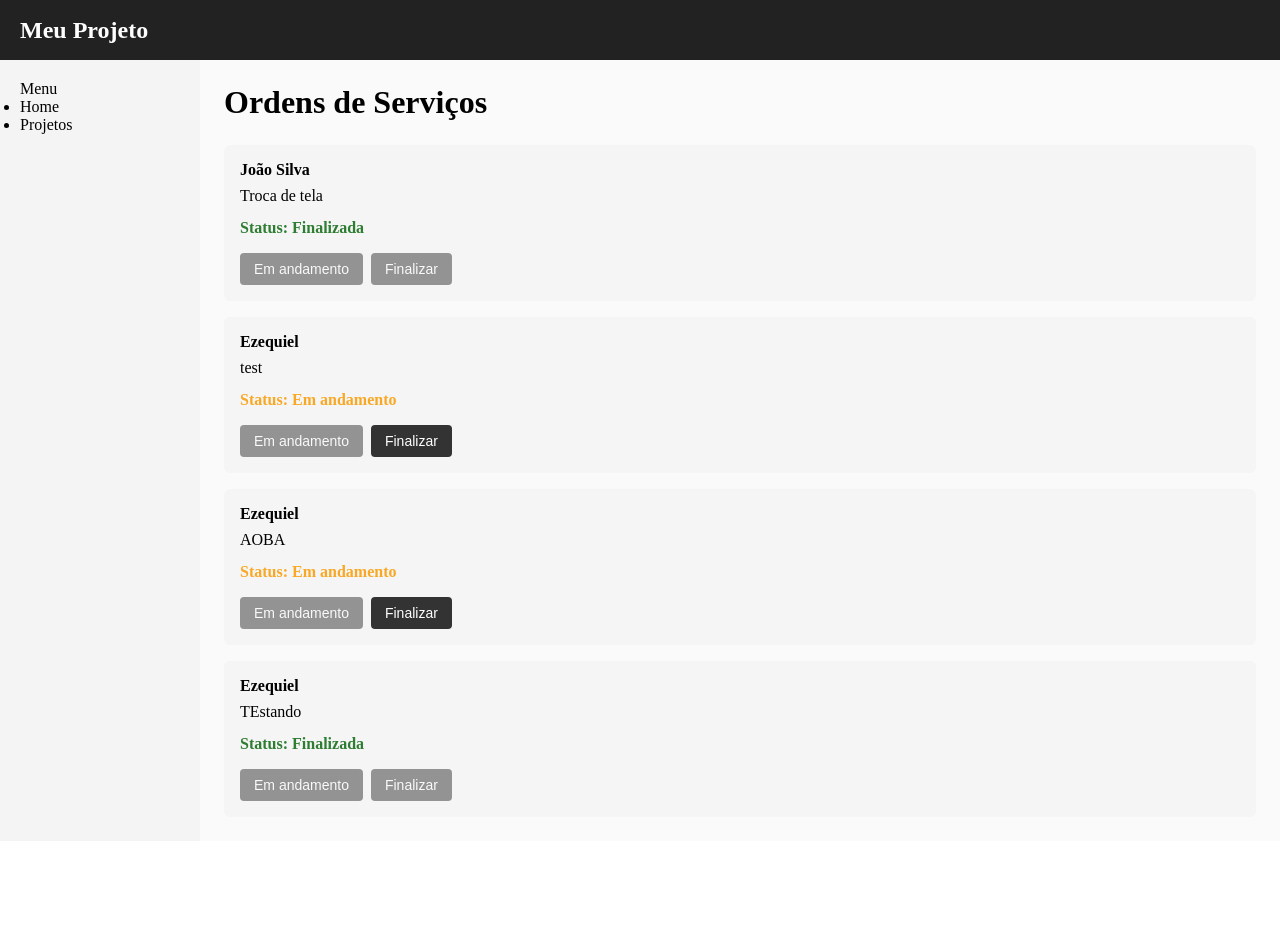
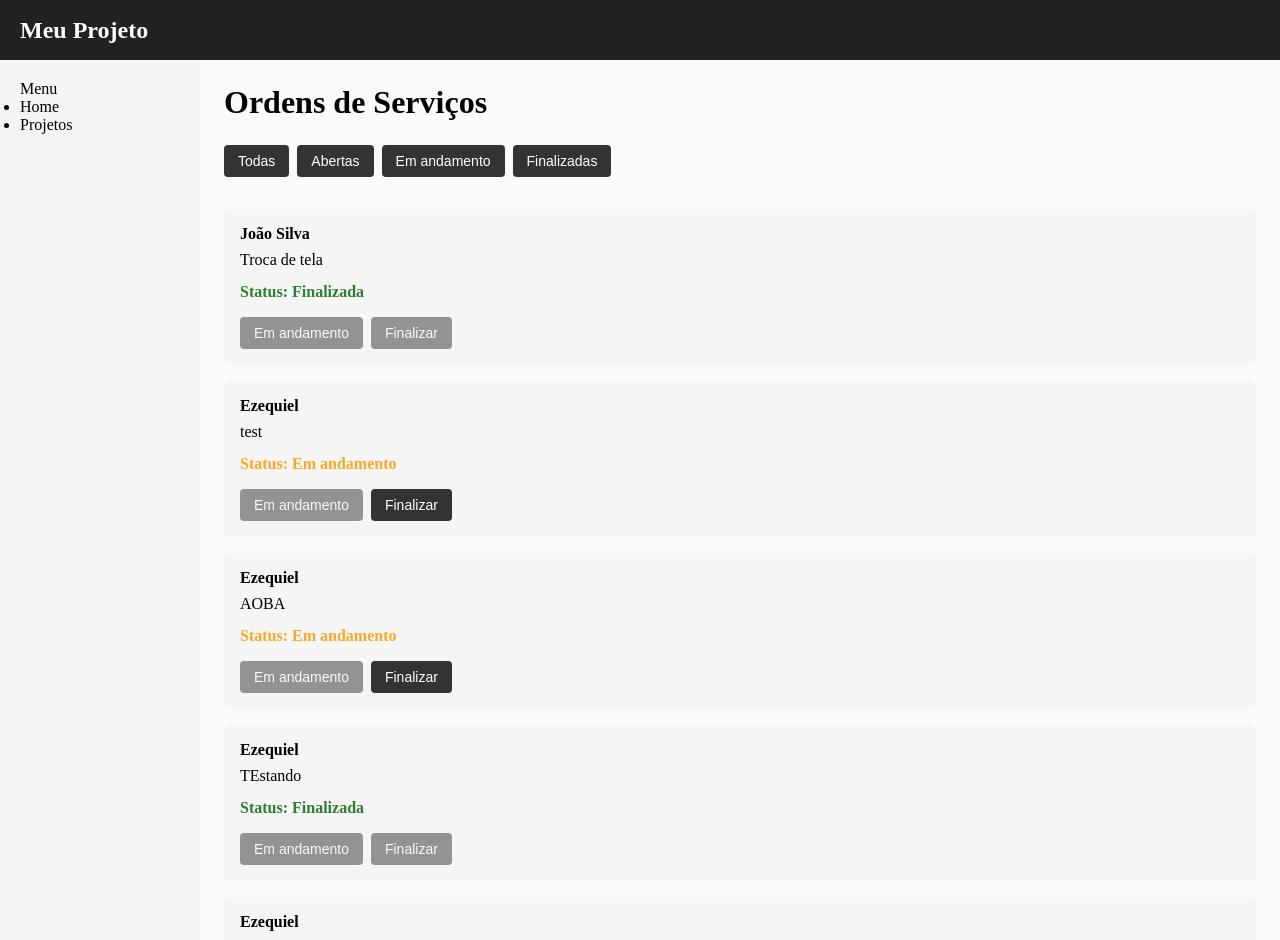
Before and after one commit to Mercesz/sistema-ordens-servico, a React (Vite) app: page /ordens in a window 1280 px wide. Shown: the top 940 px of the page. Before the commit the page ends 841 px from the top, so only its background shows below. Built offline with nearby package versions, Linux system fonts and the light colour scheme; data requests are answered from the project's data file; sample sign-in values are in the browser's storage.

Commit message:
feat: filtro de ordens por status

```diff
--- a/db.json
+++ b/db.json
@@ -23,6 +23,12 @@
       "cliente": "Ezequiel",
       "descricao": "TEstando",
       "status": "Finalizada"
+    },
+    {
+      "id": "13aa",
+      "cliente": "Ezequiel",
+      "descricao": "Merces",
+      "status": "Aberta"
     }
   ]
 }
--- a/src/App.css
+++ b/src/App.css
@@ -104,3 +104,9 @@ button {
     padding: 8px 14px;
     cursor: pointer;
 }
+
+.filters {
+    display: flex;
+    gap: 8px;
+    margin-bottom: 16px;
+}
--- a/src/pages/Ordens.jsx
+++ b/src/pages/Ordens.jsx
@@ -7,6 +7,12 @@ import "../App.css";
 function Ordens() {
   const [loading, setLoading] = useState(true);
   const [ordens, setOrdens] = useState([]);
+  const [filtro, setFiltro] = useState("Todas");
+
+  const ordensFiltradas =
+    filtro === "Todas"
+      ? ordens
+      : ordens.filter(ordem => ordem.status === filtro);
 
   useEffect(() => {
     api.get("/ordens")
@@ -40,13 +46,21 @@ function Ordens() {
 
         <main className="content">
           <h1>Ordens de Serviços</h1>
+
+          <div className="filters">
+            <button onClick={() => setFiltro("Todas")}>Todas</button>
+            <button onClick={() => setFiltro("Aberta")}>Abertas</button>
+            <button onClick={() => setFiltro("Em andamento")}>Em andamento</button>
+            <button onClick={() => setFiltro("Finalizada")}>Finalizadas</button>
+          </div>
+
           {loading && <p>Carregando ordens...</p>}
 
           {!loading && ordens.length === 0 && (
             <p>Nenhuma ordem cadastrada.</p>
           )}
 
-          {ordens.map(ordem => (
+          {ordensFiltradas.map(ordem => (
             <div key={ordem.id} className="card">
               <strong>{ordem.cliente}</strong>
               <p>{ordem.descricao}</p>
@@ -72,6 +86,7 @@ function Ordens() {
             </div>
           ))}
 
+
         </main>
       </div>
     </>
```
Also changed, not shown: 1 other file (tests, documents, lock files or other folders).
